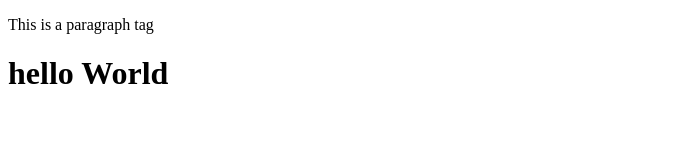
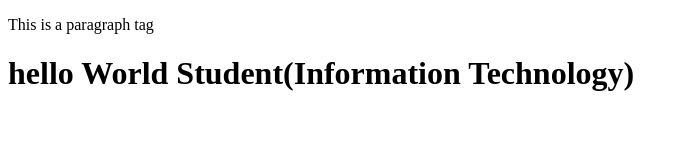
Before and after one commit to avinashsingh76328-creator/local-repo, a plain HTML site: page index.html in a window 1280 px wide. Shown: the whole page, without its empty margins (0-688 px from the left). Drawn offline with Linux system fonts and the light colour scheme.

Commit message:
Add Course

```diff
--- a/index.html
+++ b/index.html
@@ -11,6 +11,7 @@
 
     <h1>
         hello World
+        Student(Information Technology)
     </h1>
 
 </body>
```
